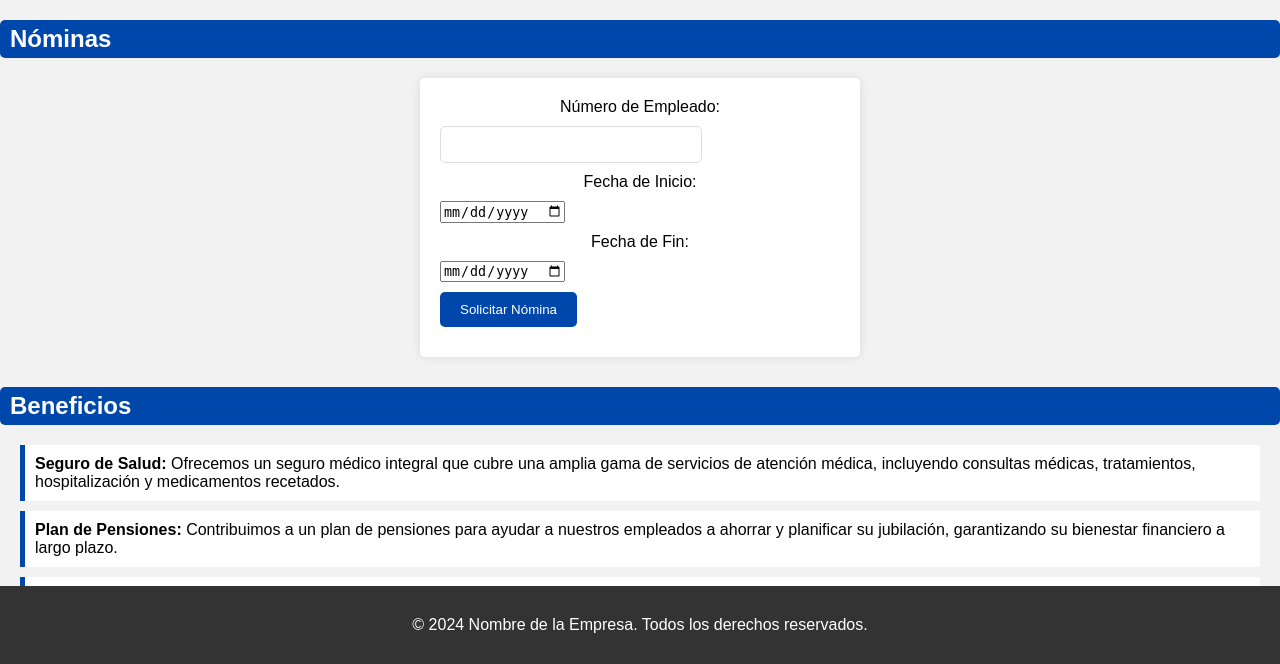
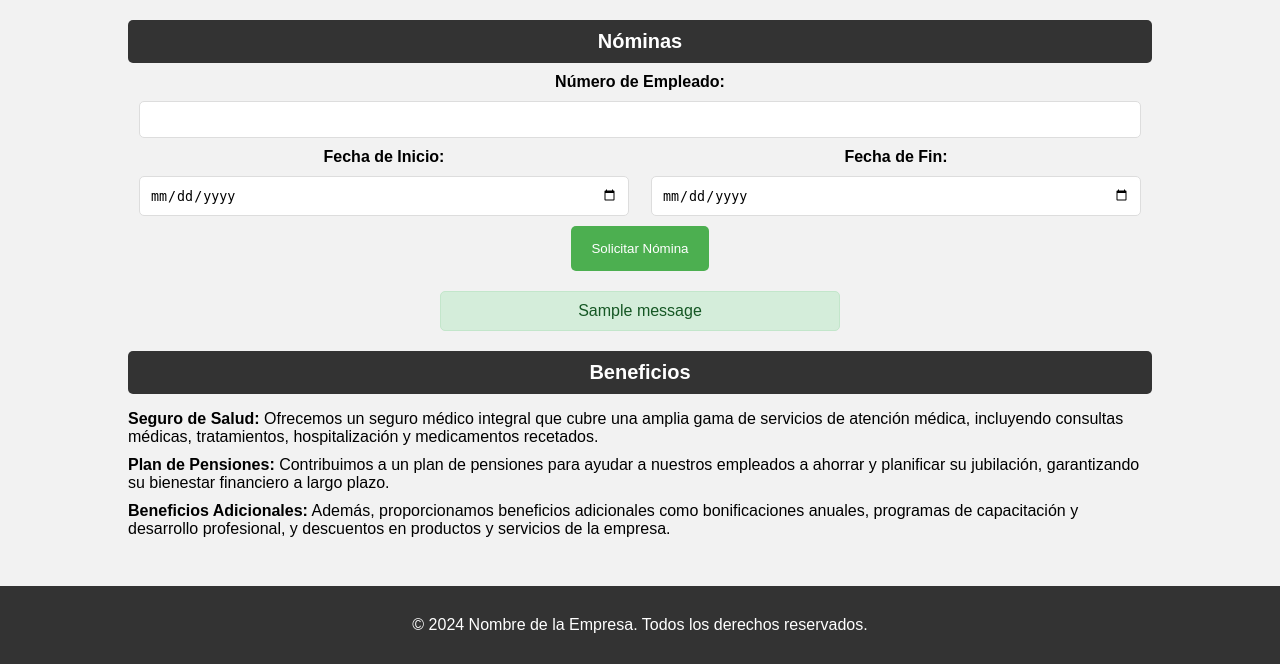
Before and after one commit to bugalox/Proyectobot, a Django app: page /nominasbeneficios/ in a window 1280 px wide. Shown: the part 136-800 px from the top of the page. Run offline with Django 5.2, Linux system fonts and the light colour scheme; tables that the repository leaves empty hold one stand-in row (values such as "Sample post"); one stand-in notice (Sample message) is shown.

Commit message:
listo el proyecto

```diff
--- a/Bot/templates/nominasbeneficios.html
+++ b/Bot/templates/nominasbeneficios.html
@@ -19,63 +19,9 @@
             text-align: center;
         }
         h1 {
-            color: white; /* Cambio de color a rojo */
+            color: white;
             text-align: center;
             margin-top: 20px;
-        }
-        p {
-            margin: 20px;
-        }
-        ul {
-            list-style-type: none;
-            margin: 20px;
-            padding: 0;
-        }
-        li {
-            background-color: white;
-            padding: 10px;
-            margin-bottom: 10px;
-            border-left: 5px solid #0047ab;
-        }
-        .section {
-            margin-bottom: 30px;
-        }
-        .section-title {
-            background-color: #0047ab;
-            color: white;
-            padding: 5px 10px;
-            border-radius: 5px;
-            margin-bottom: 10px;
-        }
-        footer {
-            background-color: #333;
-            color: white;
-            text-align: center;
-            padding: 10px 0;
-            position: fixed;
-            bottom: 0;
-            left: 0;
-            width: 100%;
-        }
-        form {
-            margin: 20px auto;
-            padding: 20px;
-            max-width: 400px;
-            background-color: #fff;
-            border-radius: 5px;
-            box-shadow: 0 0 10px rgba(0, 0, 0, 0.1);
-        }
-        label, input {
-            display: block;
-            margin-bottom: 10px;
-        }
-        input[type="submit"] {
-            background-color: #0047ab;
-            color: white;
-            padding: 10px 20px;
-            border: none;
-            border-radius: 5px;
-            cursor: pointer;
         }
         nav {
             background-color: #3498db;
@@ -89,23 +35,88 @@
             padding: 10px;
             margin: 0 5px;
         }
-
+        footer {
+            background-color: #333;
+            color: white;
+            text-align: center;
+            padding: 10px 0;
+            position: fixed;
+            bottom: 0;
+            left: 0;
+            width: 100%;
+        }
         .container {
             margin: 20px auto;
             width: 80%;
         }
-
         form {
             text-align: center;
             margin-bottom: 20px;
         }
-
-        input[type="text"] {
-            width: 60%;
+        label {
+            display: block;
+            margin-bottom: 10px;
+            font-weight: bold;
+        }
+        input[type="text"],
+        input[type="date"] {
+            width: calc(100% - 22px);
             padding: 10px;
-            margin-right: 10px;
+            margin-bottom: 10px;
             border-radius: 5px;
             border: 1px solid #ddd;
+            box-sizing: border-box;
+        }
+        input[type="submit"] {
+            background-color: #4CAF50;
+            color: white;
+            padding: 15px 20px;
+            border: none;
+            border-radius: 5px;
+            cursor: pointer;
+            transition: background-color 0.3s;
+        }
+        input[type="submit"]:hover {
+            background-color: #45a049;
+        }
+        .section {
+            margin-bottom: 20px;
+        }
+        .section-title {
+            font-size: 20px;
+            margin-bottom: 10px;
+            background-color: #333;
+            color: white;
+            padding: 10px;
+            text-align: center;
+            border-radius: 5px;
+        }
+        ul {
+            list-style-type: none;
+            padding-left: 0;
+        }
+        li {
+            margin-bottom: 10px;
+        }
+        .message-container {
+            text-align: center;
+            margin: 20px auto;
+            max-width: 400px;
+        }
+        .message {
+            padding: 10px;
+            border-radius: 5px;
+            margin-bottom: 10px;
+        }
+        .success {
+            background-color: #d4edda;
+            color: #155724;
+            border: 1px solid #c3e6cb;
+        }
+        .error {
+            background-color: #f8d7da;
+            color: #721c24;
+            border: 1px solid #f5c6cb;
         }
     </style>
 </head>
@@ -122,17 +133,33 @@
         <a href="{% url 'politicas' %}">Políticas Internas</a>
         <a href="{% url 'vacaciones' %}">Vacaciones y Permisos</a>
     </nav>
+    <div class="container">
         <div class="section">
             <h2 class="section-title">Nóminas</h2>
-        <form action="/vacaciones/" method="post">
+            <form action="/nominasbeneficios/" method="post">
                 {% csrf_token %}
                 <label for="employee_id">Número de Empleado:</label>
                 <input type="text" id="employee_id" name="employee_id" required>
+                <div style="display: flex; justify-content: space-between;">
+                    <div style="flex: 1;">
                         <label for="start_date">Fecha de Inicio:</label>
                         <input type="date" id="start_date" name="start_date" required>
+                    </div>
+                    <div style="flex: 1;">
                         <label for="end_date">Fecha de Fin:</label>
                         <input type="date" id="end_date" name="end_date" required>
+                    </div>
+                </div>
                 <input type="submit" value="Solicitar Nómina">
+                {% if messages %}
+                    <div class="message-container">
+                        {% for message in messages %}
+                            <div class="message {% if message.tags %}{{ message.tags }}{% endif %}">
+                                {{ message }}
+                            </div>
+                        {% endfor %}
+                    </div>
+                {% endif %}
             </form>
         </div>
         <div class="section">
@@ -143,6 +170,7 @@
                 <li><strong>Beneficios Adicionales:</strong> Además, proporcionamos beneficios adicionales como bonificaciones anuales, programas de capacitación y desarrollo profesional, y descuentos en productos y servicios de la empresa.</li>
             </ul>
         </div>
+    </div>
     <footer>
         <div class="container">
             <p>&copy; 2024 Nombre de la Empresa. Todos los derechos reservados.</p>
--- a/Bot/views.py
+++ b/Bot/views.py
@@ -6,7 +6,7 @@ from bot_engine.bot import process_request
 from django.db.models import F
 from django.utils.dateparse import parse_date
 from django.shortcuts import render, redirect, get_object_or_404
-
+from .models import Nomina
 
 def home(request):
     return render(request, 'home.html')
@@ -20,25 +20,6 @@ def company_info(request):
 def inicio(request):
     return render(request, 'home.html')
 
-def nominasbeneficios(request):
-    if request.method == 'POST':
-        employee_id = request.POST.get('employee_id')
-        start_date = request.POST.get('start_date')
-        end_date = request.POST.get('end_date')
-
-        nueva_nomina = Nomina(
-            empleado_id=employee_id,
-            fecha_inicio=start_date,
-            fecha_fin=end_date
-        )
-        nueva_nomina.save()
-
-        messages.success(request, 'La solicitud de nómina ha sido enviada.')
-        return redirect('nominasbeneficios')
-
-    else:
-        empleados = Employee.objects.all()
-        return render(request, 'nominasbeneficios.html', {'empleados': empleados})
 
 def politicas(request):
     return render(request, 'politicas.html')
@@ -159,3 +140,39 @@ def personal(request):
             'puesto': ''
         }
         return render(request, 'personal.html', {'user': employee})
+
+
+from django.shortcuts import render, redirect
+from django.contrib import messages
+from .models import Employee, Nomina
+
+def nominasbeneficios(request):
+    if request.method == 'POST':
+        empleado_id = request.POST.get('employee_id')
+        start_date = request.POST.get('start_date')
+        end_date = request.POST.get('end_date')
+
+        if not all([empleado_id, start_date, end_date]):
+            messages.error(request, 'Todos los campos son obligatorios.')
+            return redirect('nominasbeneficios')
+
+        try:
+            employee = Employee.objects.get(employee_id=empleado_id)
+            messages.success(request, f'Empleado encontrado: {employee.nombre} {employee.apellido}')
+        except Employee.DoesNotExist:
+            messages.error(request, 'El número de empleado es incorrecto.')
+            return redirect('nominasbeneficios')
+
+        nueva_nomina = Nomina(
+            employee=employee,
+            start_date=start_date,
+            end_date=end_date,
+        )
+        nueva_nomina.save()
+
+        messages.success(request, 'La nómina ha sido enviada correctamente al correo electrónico del empleado.')
+        return redirect('nominasbeneficios')
+
+    else:
+        empleados = Employee.objects.all()
+        return render(request, 'nominasbeneficios.html', {'empleados': empleados})
```
Also changed, not shown: Bot/models.py (+13 -3 lines), Bot/migrations/0012_nomina_pago.py (added), Bot/migrations/0013_rename_pago_nomina_bonificaciones_nomina_deducciones_and_more.py (added), Bot/migrations/0014_remove_nomina_total_descuentos_and_more.py (added), Bot/migrations/0015_nomina_end_date_nomina_start_date.py (added), Bot/migrations/0016_alter_nomina_salario.py (added), Bot/migrations/0017_alter_nomina_fecha_pago.py (added), db.sqlite3. Lines whose indentation alone changed are shown as unchanged.
